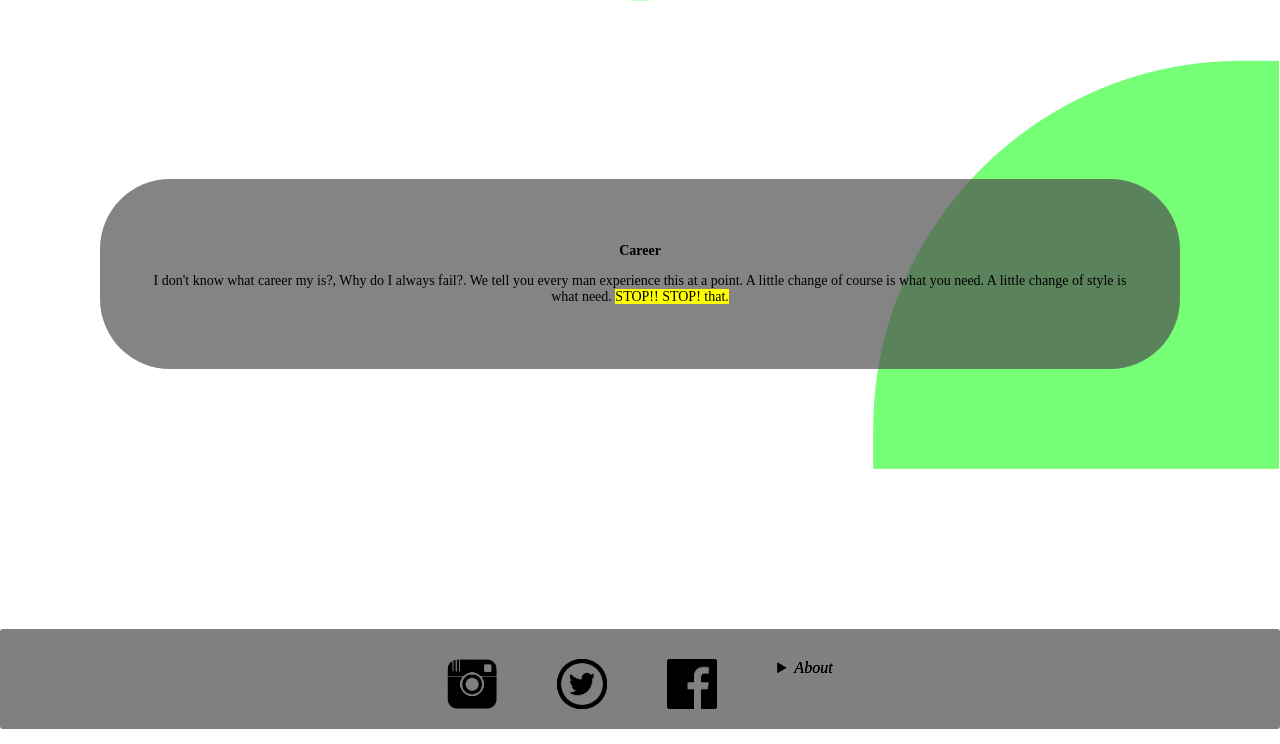
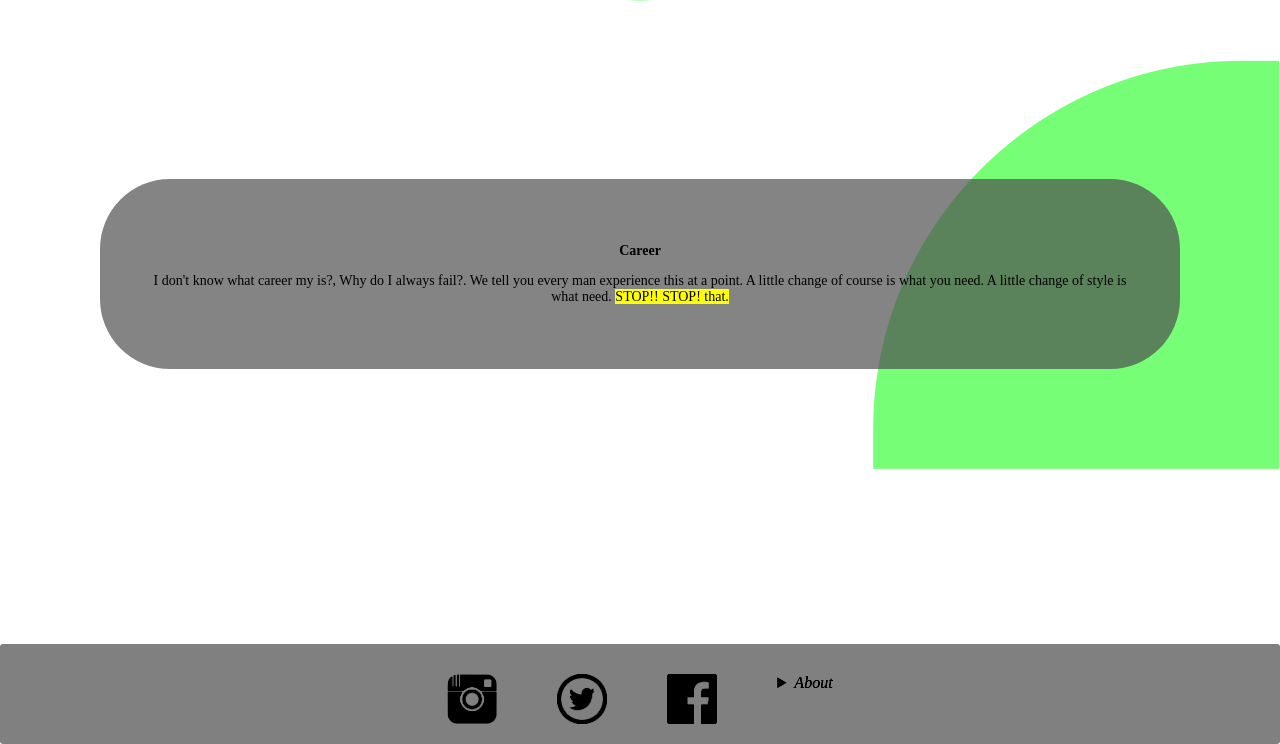
Before and after one commit to BranchMedium/ErrboundarySeo-test-template-, a React app: page / in a window 1280 px wide. Shown: the part 1641-2385 px from the top of the page. Built offline with nearby package versions, Linux system fonts and the light colour scheme.

Commit message:
bugs free

```diff
--- a/src/webstylefooter.module.css
+++ b/src/webstylefooter.module.css
@@ -43,7 +43,7 @@ footer.foot address.contact div h4 {
 }
 @media (min-width: 76.3mm) {
     footer.foot, footer.foot address.contact {
-        margin-top: 160px;
+        margin-top: 175px;
         margin-bottom: 0;
     }
 }
```
